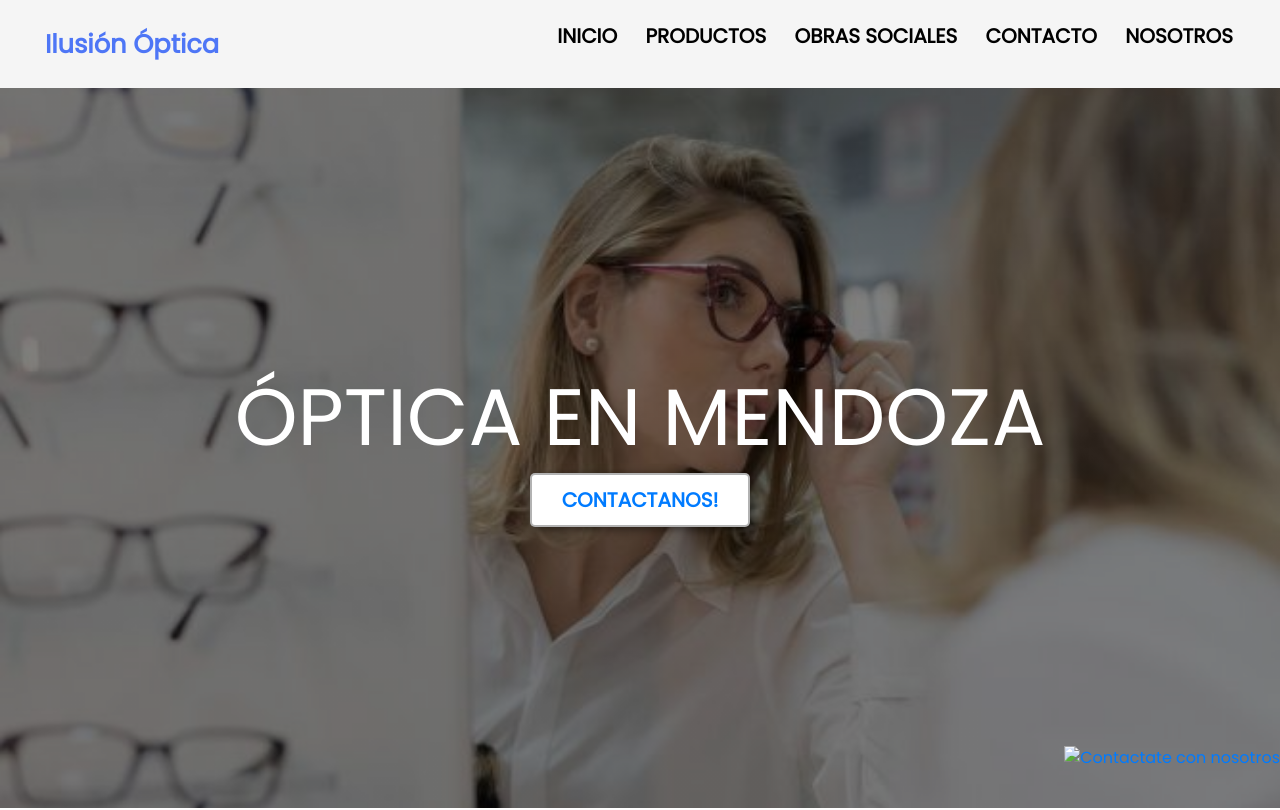
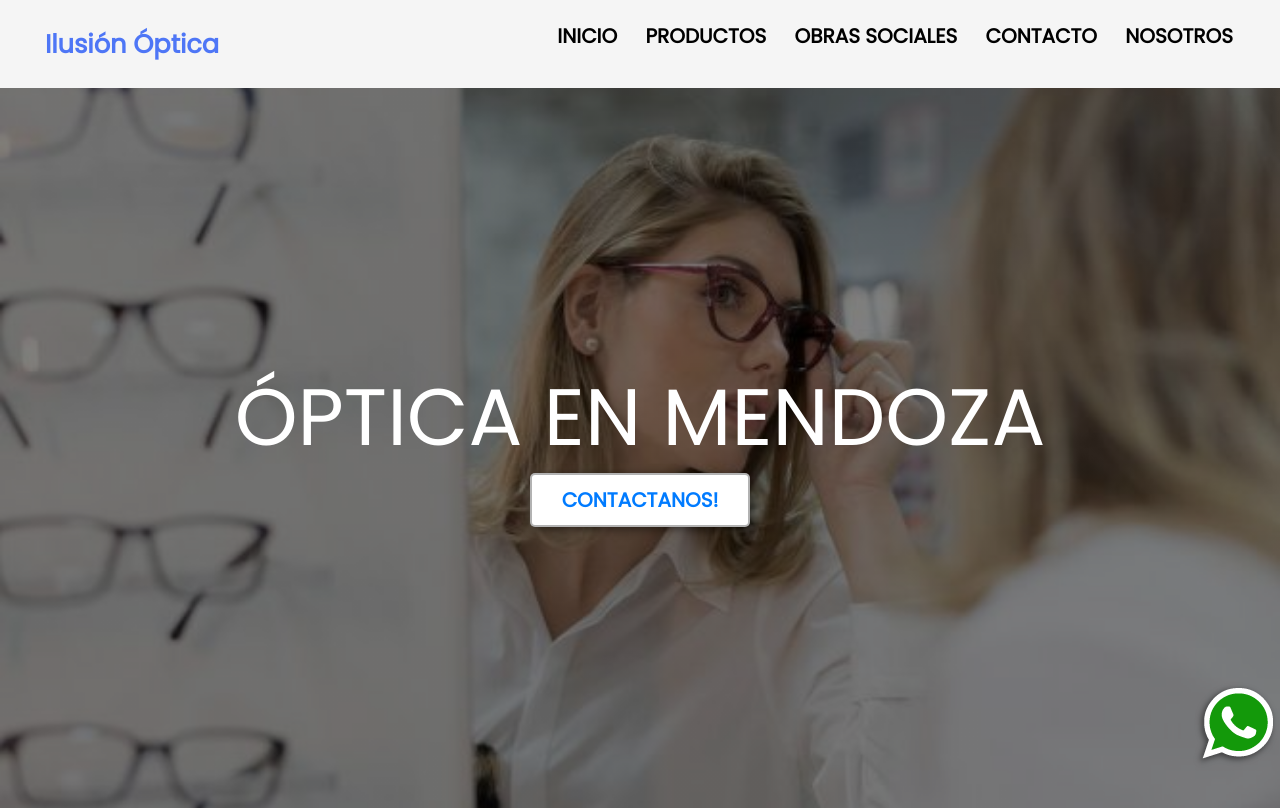
Before and after one commit to GabrielLeiva05/ProyectoFinal-GabrielLeiva, a plain HTML site: page index.html in a window 1280 px wide. Shown: the top 810 px of the page. Drawn offline with nearby package versions, Linux system fonts and the light colour scheme.

Commit message:
Modifiqué img de index.html

```diff
--- a/index.html
+++ b/index.html
@@ -49,7 +49,7 @@
 
         <div class="wpp-icon">
             <a href="http://web.whatsapp.com" target="_blank" rel="noopener noreferrer">
-                <img src="../opticaIlusion/img/whatsapp_icon.png" alt="Contactate con nosotros" class="wppImg">
+                <img src="./img/whatsapp_icon.png" alt="Contactate con nosotros" class="wppImg">
             </a>
         </div>
 
```
